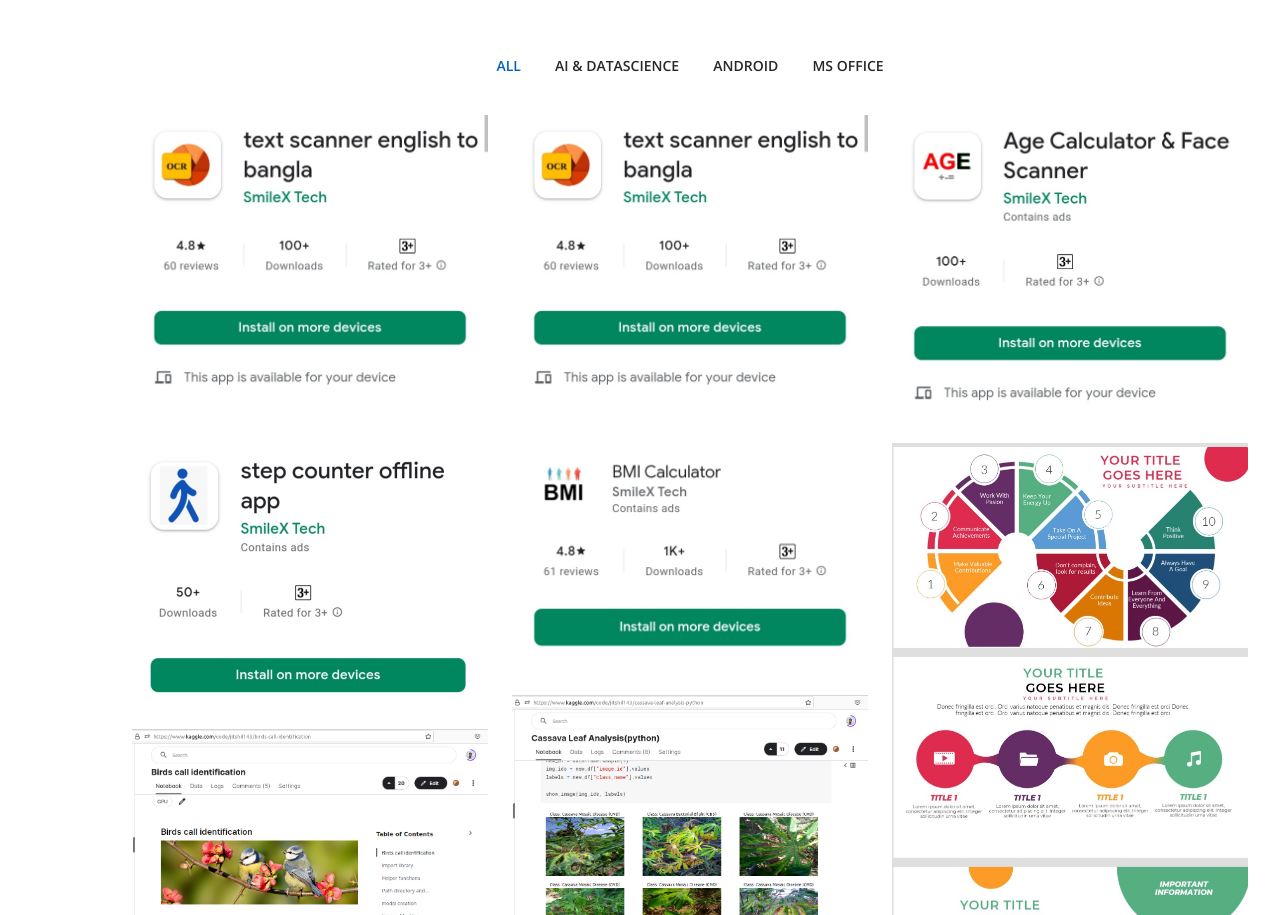
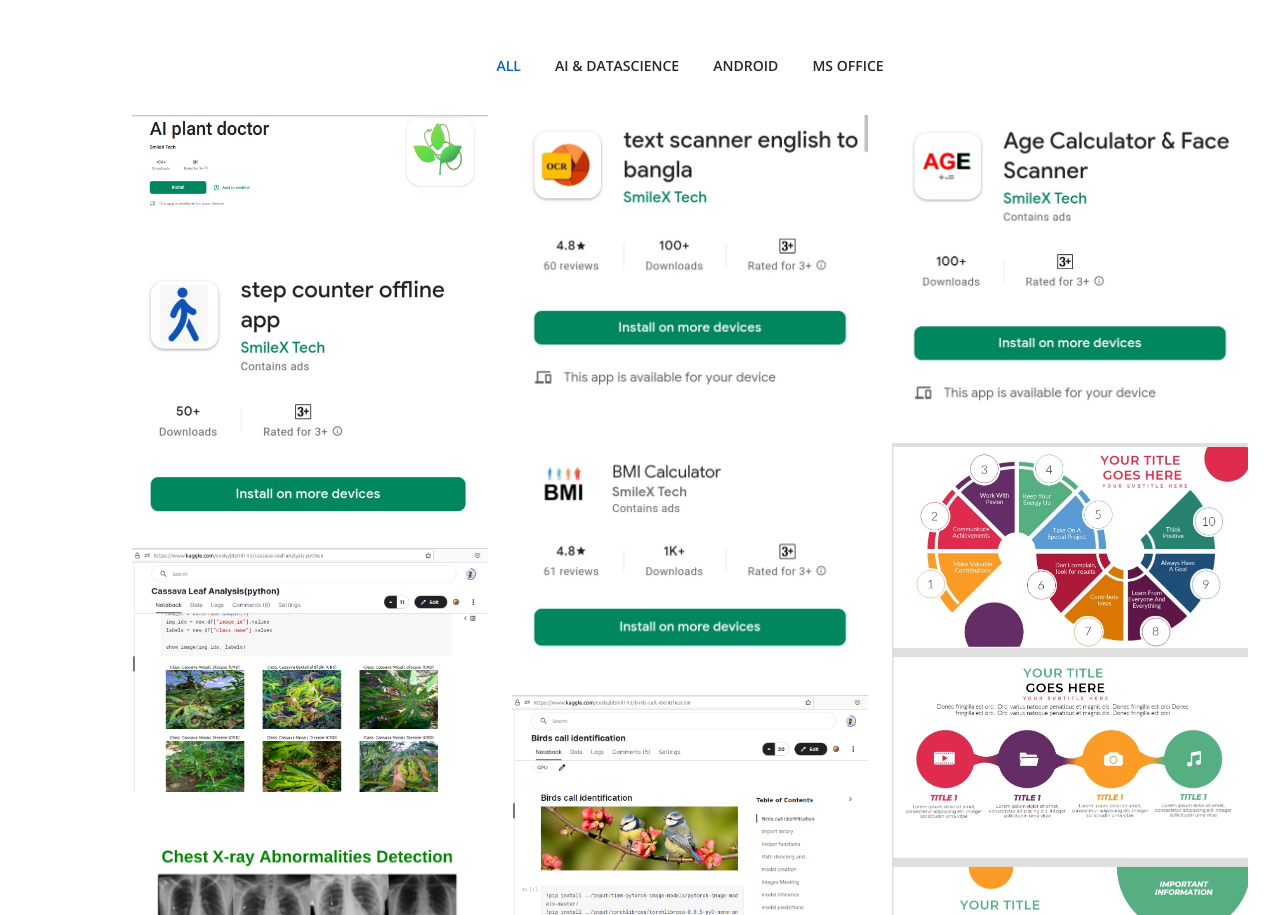
Before and after one commit to Bishwajit-Shil/jit-portfolio, a plain HTML site: page index.html in a window 1280 px wide. Shown: the part 3605-4520 px from the top of the page. Drawn offline with nearby package versions, Linux system fonts and the light colour scheme.

Commit message:
Update index.html

```diff
--- a/index.html
+++ b/index.html
@@ -363,7 +363,7 @@
 
           <div class="col-lg-4 col-md-6 portfolio-item filter-app">
             <div class="portfolio-wrap">
-              <img src="assets/img/portfolio/text-scanner1.jpg" class="img-fluid" alt="">
+              <img src="assets/img/portfolio/plant-doctor.png" class="img-fluid" alt="">
               <div class="portfolio-info">
                 <h4>AI Plant Doctor</h4>
                 <p>AI based plant disease detection app</p>
```
